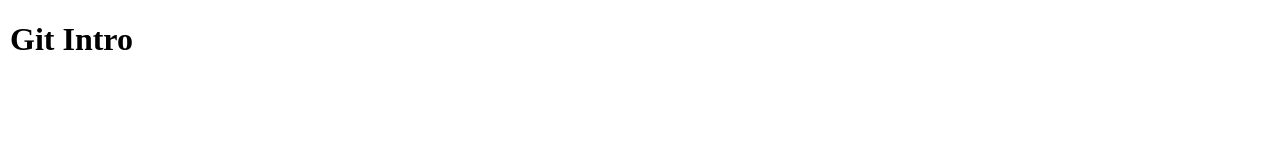
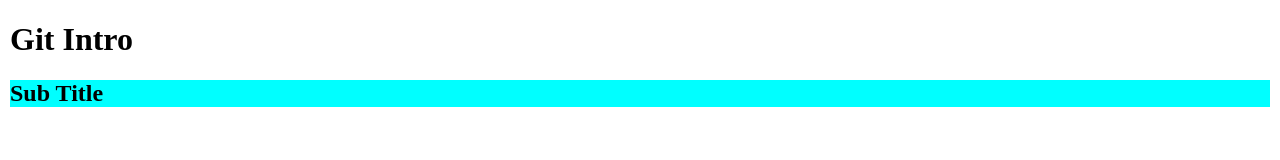
Before and after one commit to dov-z/free-morgen, a plain HTML site: page index.html in a window 1280 px wide. Drawn offline with Linux system fonts and the light colour scheme.

Commit message:
Second build

```diff
--- a/index.html
+++ b/index.html
@@ -11,6 +11,7 @@
 
 <body>
     <h1>Git Intro</h1>
+    <h2>Sub Title</h2>
 
 
     <script src="script.js"></script>
--- a/styles.css
+++ b/styles.css
@@ -5,3 +5,7 @@ body {
 div {
     margin-bottom: 5px;
 }
+
+h2 {
+    background-color: aqua;
+}
```
